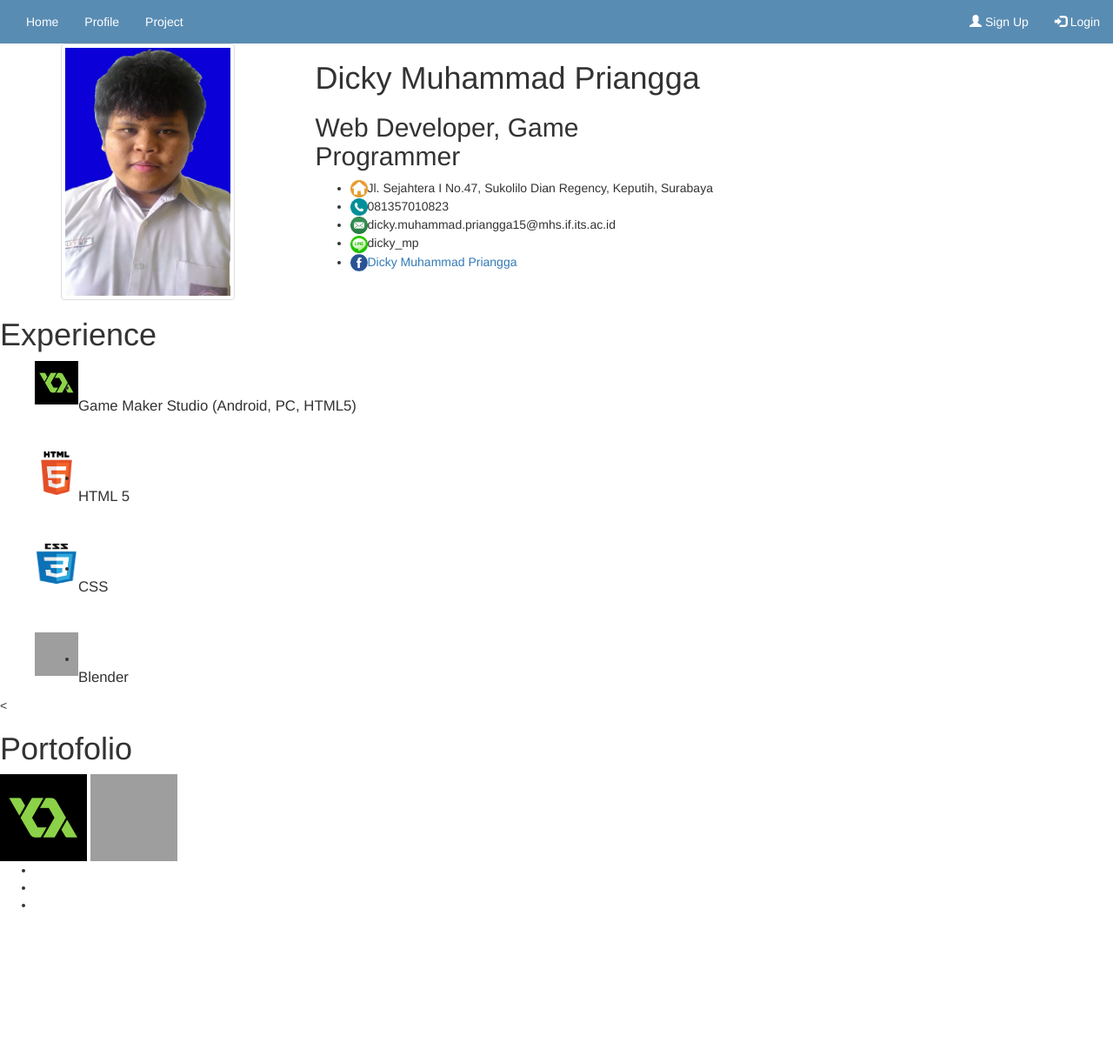
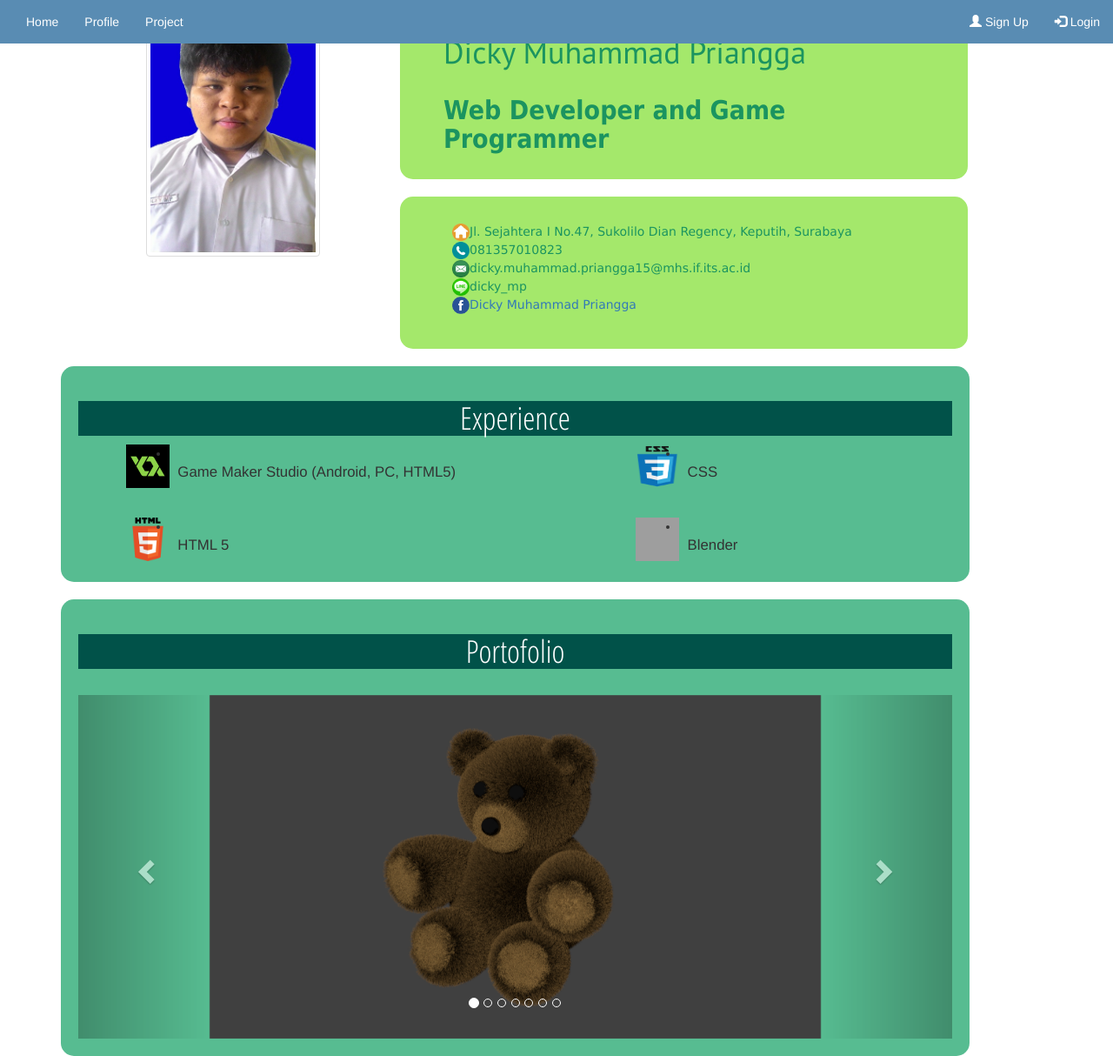
Before and after one commit to DickyMP/DickyMP.github.io, a PHP site: page / in a window 1280 px wide. Shown: the whole page at 87% size. Before the commit the page ends 1043 px from the top, so only its background shows below. Run offline with PHP 8.4, Linux system fonts and the light colour scheme; some libraries are stand-ins or nearby versions; grey boxes are pictures that could not be loaded.

Commit message:
Add files via upload

```diff
--- a/index.css
+++ b/index.css
@@ -12,3 +12,96 @@
 {
 	color: #FFF;
 }
+
+#profile-header
+{
+	background-color: #A4E86B;
+	border-radius: 15px;
+	padding: 20px 50px;
+}
+
+#profile-header h1
+{
+	color: #1B9460;
+	display: inline-block;
+	font-family: 'PT Sans', sans-serif;
+}
+
+#profile-header h2
+{
+	color: #1B9460;
+	display: inline-block;
+	font-family: Tahoma;
+	font-weight: bold;
+}
+
+#profile-header:hover
+{
+	background-color: #015249;
+}
+
+#profile-header:hover > h1, #profile-header:hover > h2
+{
+	color:#FFF;
+}
+
+#profile-contact
+{
+	background-color: #A4E86B;
+	border-radius: 15px;
+	padding: 30px 20px;
+}
+
+#profile-contact ul
+{
+	list-style-type: none;
+	font-family: Verdana;
+	color: #1B9460;
+	font-size: 12;
+}
+
+#profile-contact:hover
+{
+	background-color: #015249;
+}
+
+#profile-contact:hover > ul, #profile-contact:hover > ul > li > a
+{
+	color: #FFF;
+}
+
+#profile-experience
+{
+	background-color: #57BC91;
+	border-radius: 15px;
+	padding: 20px;
+}
+
+#profile-exp-header
+{
+	background-color: #015249;
+	color: #FFF;
+	text-align: center;
+	font-family: 'Open Sans Condensed', sans-serif;
+}
+
+.carousel-inner > .item > img, .carousel-inner > .item > a > img
+{
+    width: 70%;
+    margin: auto;
+}
+
+#profile-portofolio
+{
+	background-color: #57BC91;
+	border-radius: 15px;
+	padding: 20px;
+}
+
+#profile-port-header
+{
+	background-color: #015249;
+	color: #FFF;
+	text-align: center;
+	font-family: 'Open Sans Condensed', sans-serif;
+}
--- a/index.html
+++ b/index.html
@@ -4,14 +4,15 @@
 		<title>Halaman Profil - Dicky Muhammad Priangga</title>
 		<meta charset="utf-8">
 		<meta name="viewport" content="width=device-width, initial-scale=1">
-		<link rel="stylesheet" href="https://maxcdn.bootstrapcdn.com/bootstrap/3.3.7/css/bootstrap.min.css">
+		<link href="body.css" rel="stylesheet">
+		<link href="https://maxcdn.bootstrapcdn.com/bootstrap/3.3.7/css/bootstrap.min.css" rel="stylesheet">
+		<link href="index.css" rel="stylesheet">
 		<script src="https://ajax.googleapis.com/ajax/libs/jquery/3.1.1/jquery.min.js"></script>
 		<script src="https://maxcdn.bootstrapcdn.com/bootstrap/3.3.7/js/bootstrap.min.js"></script>
 		<link href="https://fonts.googleapis.com/css?family=Open+Sans+Condensed:300|PT+Sans" rel="stylesheet">
-		<link rel="stylesheet" href="dickymp.me/index.css" type="text/css">
 	</head>
 	<body>
-		<div class="nav navbar-default">
+		<div class="nav navbar-default navbar-fixed-top">
 			<div class="container-fluid">
 				<ul class="nav navbar-nav">
 					<li><a href="#">Home</a></li>
@@ -27,15 +28,16 @@
 		<div class="profile-content">
 			<div class="container">
 				<div class="row">
-					<div class="col-sm-3">
+					<div class="col-sm-offset-1 col-sm-3">
 						<img src="profile-picture.jpg" class="img-thumbnail" alt="Profile Picture" width="200" height="300">
 					</div>
-					<div class="col-sm-5">
-						<div class="short-div">
+					<div class="col-sm-7">
+						<div class="short-div" id="profile-header">
 							<h1>Dicky Muhammad Priangga</h1>
-							<h2>Web Developer, Game Programmer</h2>
+							<h2>Web Developer and Game Programmer</h2>
 						</div>
-						<div class="short-div">
+						<br>
+						<div class="short-div" id="profile-contact">
 							<ul>
 								<li><img src="home-icon.png" style="width: 20px;height: 20px;">Jl. Sejahtera I No.47, Sukolilo Dian Regency, Keputih, Surabaya</li>
 								<li><img src="phone-icon.png" style="width: 20px;height: 20px">081357010823</li>
@@ -48,59 +50,96 @@
 				</div>
 			</div>
 		</div>
-
+		<br>
+		<div class="profile-container">
 			<div class="container">
-
-		</div>
-			<div class="profile-content-layout" id="profile-experience">
-				<div class="profile-content-layout-headings">
+				<div class="col-sm-11" id="profile-experience">
+					<div class="short-div" id="profile-exp-header">
 						<h1>Experience</h1>
 					</div>
+					<div class="col-sm-6" id="profile-exp-content">
 						<ul>
 							<img src="game-maker-logo.png" style="width: 50px;height: 50px; float: left; display: inline-block;">
-					&nbsp &nbsp
-					<li><br><big>Game Maker Studio (Android, PC, HTML5)</big></li>
+							<li><br><big>&nbsp Game Maker Studio (Android, PC, HTML5)</big></li>
 							<br><br>
 							<img src="html5-logo.png" style="width: 50px;height: 50px; float: left; display: inline-block;">
-					&nbsp &nbsp
-					<li><br><big>HTML 5</big></li>
-					<br><br>
+							<li><br><big>&nbsp HTML 5</big></li>
+						</ul>
+					</div>
+					<div class="col-sm-offset-1 col-sm-3" id="profile-exp-content">
+						<ul>
 							<img src="css-logo.png" style="width: 50px;height: 50px; float: left; display: inline-block;">
-					&nbsp &nbsp
-					<li><br><big>CSS</big></li>
+							<li><br><big>&nbsp CSS</big></li>
 							<br><br>
 							<img src="blender-logo.png" style="width: 50px;height: 50px; float: left; display: inline-block;">
-					&nbsp &nbsp
-					<li><br><big>Blender</big></li>
+							<li><br><big>&nbsp Blender</big></li>
 						</ul>
-			</div>
-			<div class="profile-content-layout" id="profile-portofolio">
-				<<div class="profile-content-layout-headings">
-					<h1>Portofolio</h1>
-				</div>
-				<div class="profile-portofolio-content">
-					<div class="profile-portofolio-image-container">
-						<img src="game-maker-logo.png" style="width: 100px; height: 100px">
-						<img src="blender-logo.png" style="width: 100px; height: 100px">
-					</div>
-					<div id="profile-portofolio-slider">
-						<div id="wrapper">
-							<div id="itemOne" class="portofolio-content">
-							</div>
-							<div id="itemTwo" class="portofolio-content">
-							</div>
-							<div id="itemThree" class="portofolio-content">
 					</div>
 				</div>
 			</div>
-					<div id="nav-slider">
-					    <ul>
-					        <li class="itemLinks" data-pos="0px"></li>
-					        <li class="itemLinks" data-pos="-960px"></li>
-					        <li class="itemLinks" data-pos="-1920px"></li>
-					    </ul>
 		</div>
-					<script src="slider.js"></script>
+		<br>
+		<div class="profile-container">
+			<div class="container">
+				<div class="col-sm-11" id="profile-portofolio">
+					<div class="short-div" id="profile-port-header">
+						<h1>Portofolio</h1>
+					</div>
+					<div class="short-div">
+					  <br>
+					  <div id="myCarousel" class="carousel slide" data-ride="carousel">
+					    <!-- Indicators -->
+					    <ol class="carousel-indicators">
+					      <li data-target="#myCarousel" data-slide-to="0" class="active"></li>
+					      <li data-target="#myCarousel" data-slide-to="1"></li>
+					      <li data-target="#myCarousel" data-slide-to="2"></li>
+					      <li data-target="#myCarousel" data-slide-to="3"></li>
+					      <li data-target="#myCarousel" data-slide-to="4"></li>
+					      <li data-target="#myCarousel" data-slide-to="5"></li>
+					      <li data-target="#myCarousel" data-slide-to="6"></li>
+					    </ol>
+
+					    <!-- Wrapper for slides -->
+					    <div class="carousel-inner" role="listbox">
+
+					      <div class="item active">
+					        <img src="bear-render.png" alt="Bear" width="960" height="540">
+					      </div>
+
+					      <div class="item">
+					        <img src="candle-render.png" alt="Candle" width="960" height="540">
+					      </div>
+
+					      <div class="item">
+					        <img src="keramik-render.png" alt="Ceramicr" width="960" height="540">
+					      </div>
+
+					      <div class="item">
+					        <img src="maskantara-title.png" alt="Maskantara" width="960" height="540">
+					      </div>
+
+					      <div class="item">
+					        <img src="maskantara-gameplay.png" alt="Maskantara" width="960" height="540">
+					      </div>
+
+					      <div class="item">
+					        <img src="starjoust-title.png" alt="Maskantara" width="960" height="540">
+					      </div>
+
+					      <div class="item">
+					        <img src="starjoust-gameplay.png" alt="Maskantara" width="960" height="540">
+					      </div>
+					    </div>
+					    <a class="left carousel-control" href="#myCarousel" role="button" data-slide="prev">
+					    	<span class="glyphicon glyphicon-chevron-left" aria-hidden="true"></span>
+					    	<span class="sr-only">Previous</span>
+					  	</a>
+					  	<a class="right carousel-control" href="#myCarousel" role="button" data-slide="next">
+					    	<span class="glyphicon glyphicon-chevron-right" aria-hidden="true"></span>
+					    	<span class="sr-only">Next</span>
+					  	</a>
+					  </div>
+					</div>
 				</div>
 			</div>
 		</div>
```
Lines whose indentation alone changed are shown as unchanged.
